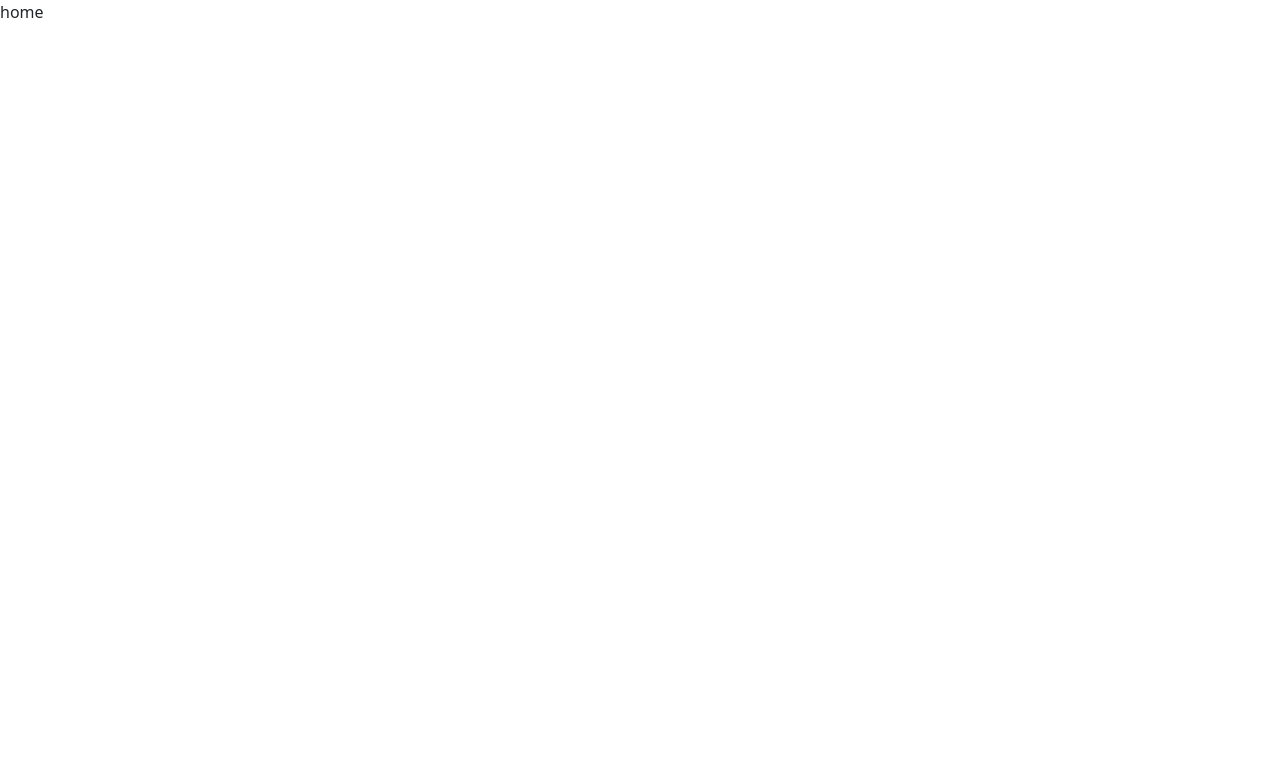
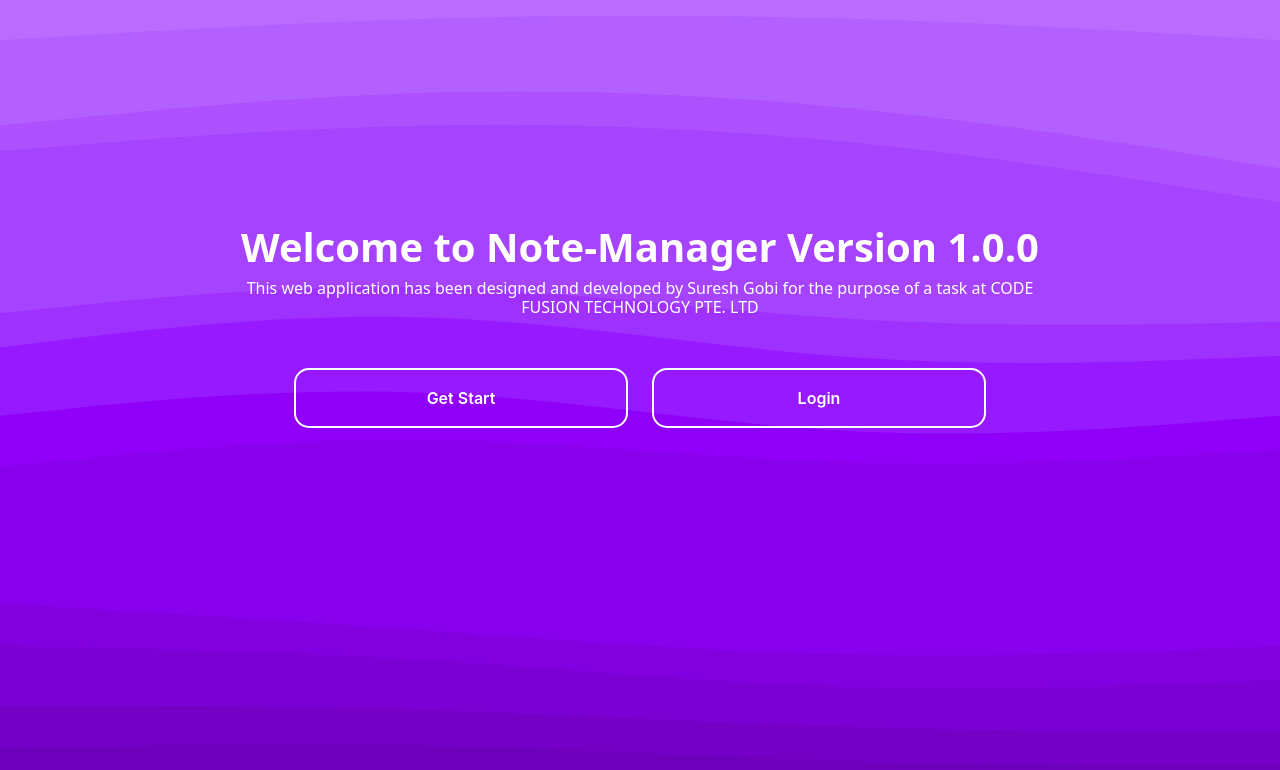
Before and after one commit to Suresh-Gobi/Note-Manager, a React (Create React App) app in the folder Frontend/: page / in a window 1280 px wide. Shown: the top 770 px of the page. Built offline with nearby package versions, Linux system fonts and the light colour scheme.

Commit message:
Improved UI

```diff
--- a/Frontend/src/assets/styles/main.css
+++ b/Frontend/src/assets/styles/main.css
@@ -0,0 +1,79 @@
+.home-background {
+  background-image: url("../images/stacked-waves-haikei.svg");
+  background-size: cover; /* Cover the entire container */
+  background-repeat: no-repeat; /* Do not repeat the image */
+  background-position: center center;
+  height: 100vh;
+}
+
+.home-center {
+  padding-top: 20%;
+}
+
+.home-title h1 {
+  text-align: center;
+  font-weight: 800;
+  color: white;
+}
+.home-title h6 {
+  text-align: center;
+  color: white;
+  margin-left: 150px;
+  margin-right: 150px;
+}
+a:hover {
+  cursor: pointer;
+  color: brown;
+  text-decoration: none;
+}
+
+/* CSS */
+.button-28 {
+  appearance: none;
+  background-color: transparent;
+  border: 2px solid #ffffff;
+  border-radius: 15px;
+  box-sizing: border-box;
+  color: #ffffff;
+  cursor: pointer;
+  display: inline-block;
+  font-family: Roobert,-apple-system,BlinkMacSystemFont,"Segoe UI",Helvetica,Arial,sans-serif,"Apple Color Emoji","Segoe UI Emoji","Segoe UI Symbol";
+  font-size: 16px;
+  font-weight: 600;
+  line-height: normal;
+  margin: 0;
+  min-height: 60px;
+  min-width: 0;
+  outline: none;
+  padding: 16px 24px;
+  text-align: center;
+  text-decoration: none;
+  transition: all 300ms cubic-bezier(.23, 1, 0.32, 1);
+  user-select: none;
+  -webkit-user-select: none;
+  touch-action: manipulation;
+  width: 100%;
+  will-change: transform;
+}
+
+.button-28:disabled {
+  pointer-events: none;
+}
+
+.button-28:hover {
+  color: #fff;
+  background-color: #1A1A1A;
+  box-shadow: rgba(0, 0, 0, 0.25) 0 8px 15px;
+  transform: translateY(-2px);
+}
+
+.button-28:active {
+  box-shadow: none;
+  transform: translateY(0);
+}
+
+.button-get{
+    margin-left: 200px;
+    margin-right: 200px;
+    margin-top: 50px;
+}
--- a/Frontend/src/pages/home.jsx
+++ b/Frontend/src/pages/home.jsx
@@ -1,7 +1,43 @@
-import React from 'react'
+import React from "react";
+import { Link } from "react-router-dom";
+import "../assets/styles/main.css";
 
 export default function home() {
   return (
-    <div>home</div>
-  )
+    <div className="home-background">
+      <div className="container">
+        <div className="home-center">
+          <div className="home-title">
+            <h1>Welcome to Note-Manager Version 1.0.0</h1>
+            <h6>
+              This web application has been designed and developed by Suresh
+              Gobi for the purpose of a task at CODE FUSION TECHNOLOGY PTE. LTD
+            </h6>
+          </div>
+          <div className="button-get">
+            <div class="container">
+              <div class="row">
+                <div class="col-sm">
+                  {" "}
+                  <Link to="/signup">
+                    <button class="button-28" role="button">
+                      Get Start
+                    </button>
+                  </Link>
+                </div>
+                <div class="col-sm">
+                  {" "}
+                  <Link to="/login">
+                    <button class="button-28" role="button">
+                      Login
+                    </button>
+                  </Link>
+                </div>
+              </div>
+            </div>
+          </div>
+        </div>
+      </div>
+    </div>
+  );
 }
--- a/Frontend/src/pages/login.jsx
+++ b/Frontend/src/pages/login.jsx
@@ -2,6 +2,7 @@
 import { useDispatch } from 'react-redux';
 import { loginUser } from '../actions/userActions';
 import {useNavigate} from 'react-router-dom';
+import '../assets/styles/main.css';
 
 const Login = () => {
   const dispatch = useDispatch();
@@ -23,6 +24,7 @@
 
   return (
     <div>
+      <div className='home-background'>
       <h2>Login</h2>
       <input
         type="email"
@@ -38,6 +40,7 @@
       />
       <button onClick={handleLogin}>Login</button>
       {error && <p>{error}</p>}
+      </div>
     </div>
   );
 };
--- a/Frontend/src/pages/signup.jsx
+++ b/Frontend/src/pages/signup.jsx
@@ -25,7 +25,7 @@
   }
 
   return (
-    <div className="container">
+      <div className="home-background">
       <h2>Signup</h2>
       {errorMessage && <p>{errorMessage}</p>}
       <form onSubmit={handleSubmit}>
@@ -53,6 +53,6 @@
         />
         <button type="submit">Sign Up</button>
       </form>
-    </div>
+      </div>
   );
 }
```
Also changed, not shown: Frontend/src/assets/images/stacked-waves-haikei.svg (added).
